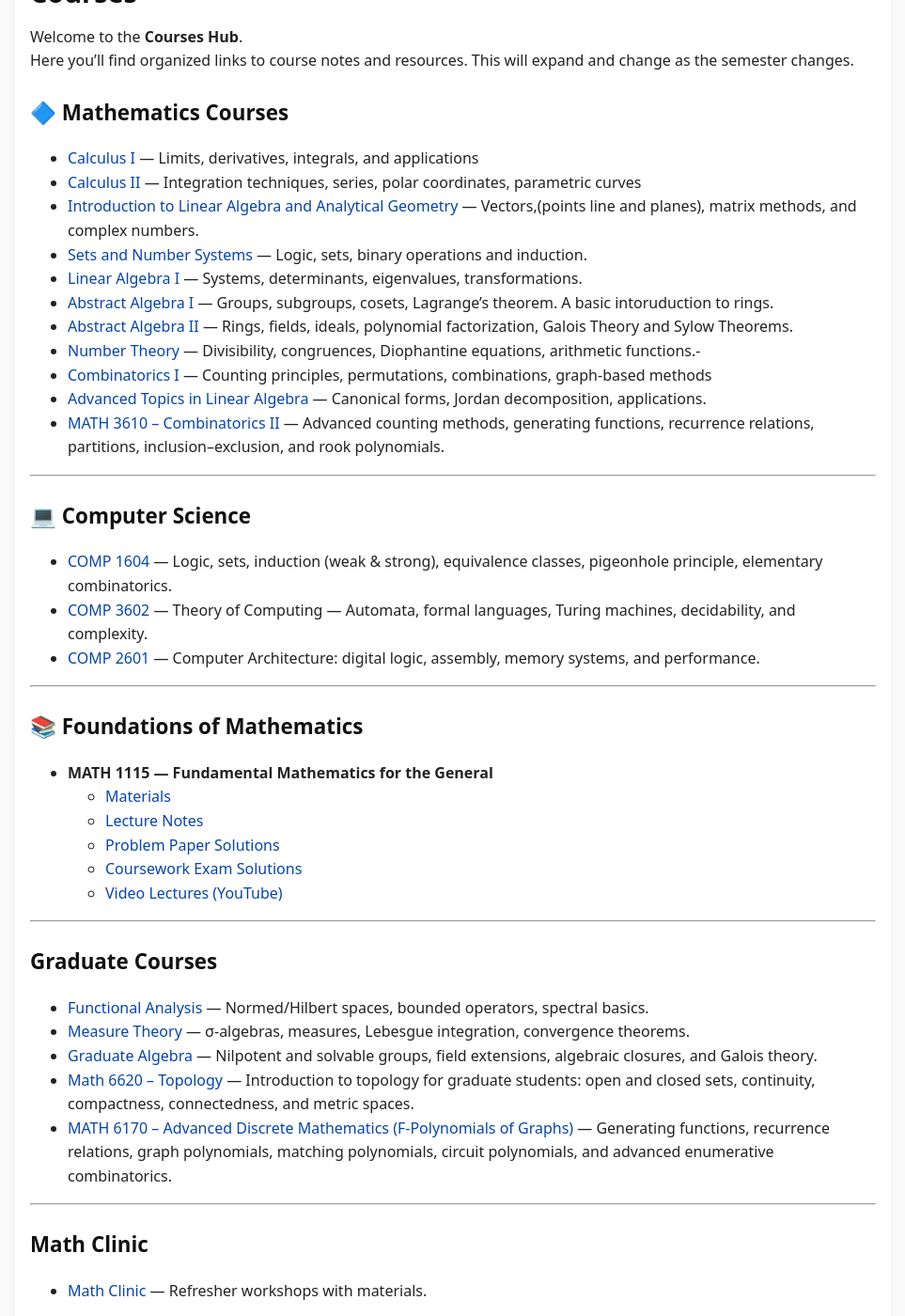
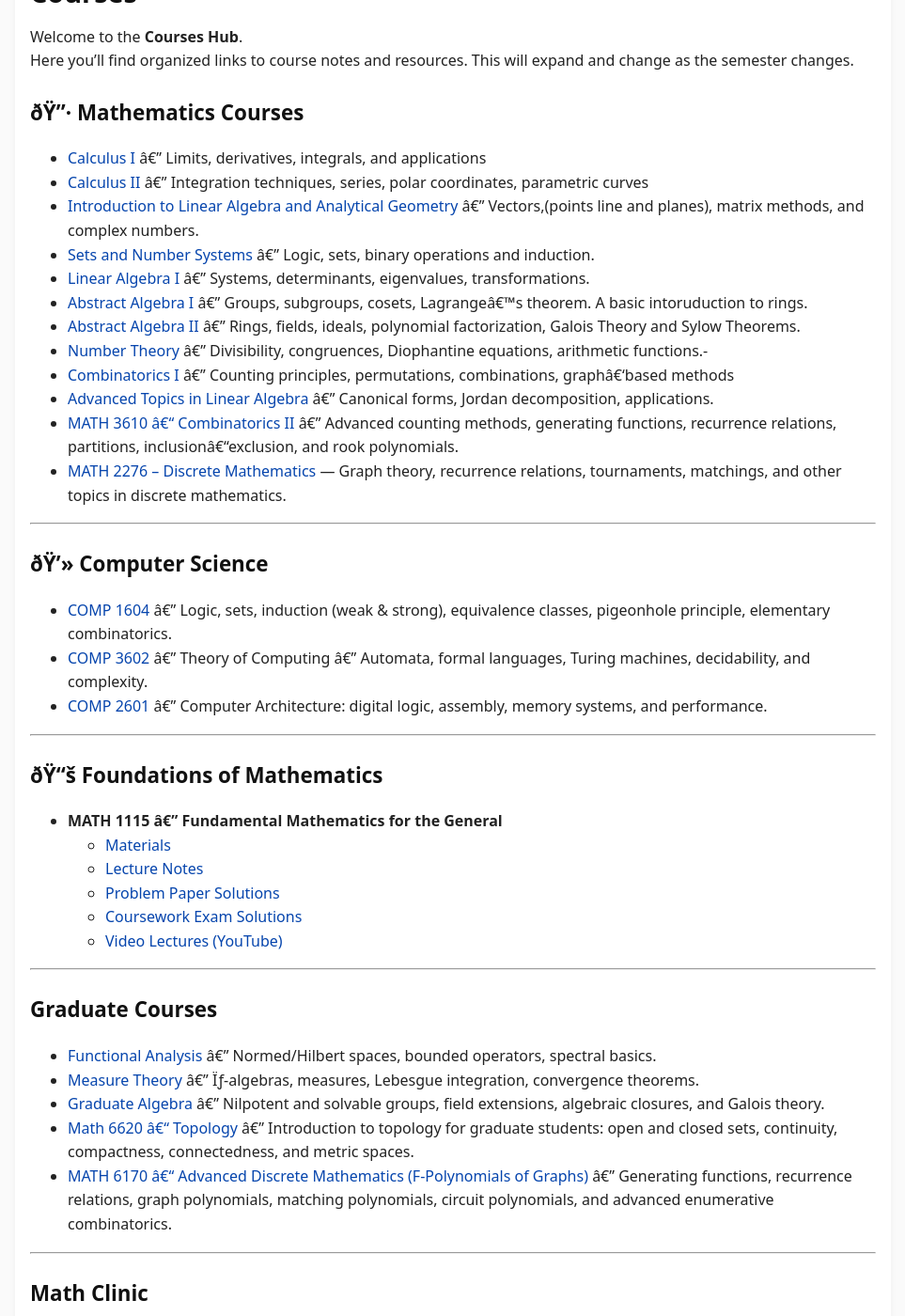
Before and after one commit to SaleemKamaludin/SaleemKamaludin.github.io, a Jekyll site: the page built from courses.md, in a window 1280 px wide and 1400 px high, scrolled down 213 px. Shown: the whole window at 94% size, without its empty margins (158-1121 px from the left). Built offline with Jekyll 4.4.1, drawn with Linux system fonts in a browser that asks for light colours; our own code applies the rules of GitHub Pages for plain Markdown files; some of the changed text lies outside the part shown.

Commit message:
Add MATH 2276 course hub and class notes page

```diff
--- a/courses.md
+++ b/courses.md
@@ -10,34 +10,35 @@ Welcome to the **Courses Hub**.
 Here you'll find organized links to course notes and resources. This will expand and change as the semester changes.
 
 
-## 🔷 Mathematics Courses
+## ðŸ”· Mathematics Courses
 
-- [Calculus I]({% link courses/calculus1.md %}) — Limits, derivatives, integrals, and applications
-- [Calculus II]({% link courses/calculus2.md %}) — Integration techniques, series, polar coordinates, parametric curves
-- [Introduction to Linear Algebra and Analytical Geometry]({% link courses/intro-linear-geometry.md %}) — Vectors,(points line and planes),  matrix methods, and complex numbers.
-- [Sets and Number Systems]({% link courses/sets-number-systems.md %}) — Logic, sets, binary operations and induction.
-- [Linear Algebra I]({% link courses/linear-algebra.md %}) — Systems, determinants, eigenvalues, transformations.
-- [Abstract Algebra I]({% link courses/abstract-algebra-1.md %}) — Groups, subgroups, cosets, Lagrange’s theorem. A basic intoruduction to rings.
-- [Abstract Algebra II]({% link courses/abstract-algebra-2.md %}) — Rings, fields, ideals, polynomial factorization, Galois Theory and Sylow Theorems.
-- [Number Theory]({% link courses/number-theory.md %}) — Divisibility, congruences, Diophantine equations, arithmetic functions.-
-- [Combinatorics I]({% link courses/combinatorics.md %}) — Counting principles, permutations, combinations, graph‑based methods
-- [Advanced Topics in Linear Algebra]({{ link courses/advanced-linear-algebra.md }}) — Canonical forms, Jordan decomposition, applications.
-- [MATH 3610 – Combinatorics II]({% link courses/combinatorics-ii/index.md %}) — Advanced counting methods, generating functions, recurrence relations, partitions, inclusion–exclusion, and rook polynomials.
+- [Calculus I]({% link courses/calculus1.md %}) â€” Limits, derivatives, integrals, and applications
+- [Calculus II]({% link courses/calculus2.md %}) â€” Integration techniques, series, polar coordinates, parametric curves
+- [Introduction to Linear Algebra and Analytical Geometry]({% link courses/intro-linear-geometry.md %}) â€” Vectors,(points line and planes),  matrix methods, and complex numbers.
+- [Sets and Number Systems]({% link courses/sets-number-systems.md %}) â€” Logic, sets, binary operations and induction.
+- [Linear Algebra I]({% link courses/linear-algebra.md %}) â€” Systems, determinants, eigenvalues, transformations.
+- [Abstract Algebra I]({% link courses/abstract-algebra-1.md %}) â€” Groups, subgroups, cosets, Lagrangeâ€™s theorem. A basic intoruduction to rings.
+- [Abstract Algebra II]({% link courses/abstract-algebra-2.md %}) â€” Rings, fields, ideals, polynomial factorization, Galois Theory and Sylow Theorems.
+- [Number Theory]({% link courses/number-theory.md %}) â€” Divisibility, congruences, Diophantine equations, arithmetic functions.-
+- [Combinatorics I]({% link courses/combinatorics.md %}) â€” Counting principles, permutations, combinations, graphâ€‘based methods
+- [Advanced Topics in Linear Algebra]({{ link courses/advanced-linear-algebra.md }}) â€” Canonical forms, Jordan decomposition, applications.
+- [MATH 3610 â€“ Combinatorics II]({% link courses/combinatorics-ii/index.md %}) â€” Advanced counting methods, generating functions, recurrence relations, partitions, inclusionâ€“exclusion, and rook polynomials.
+- [MATH 2276 – Discrete Mathematics]({{ '/courses/math-2276/' | relative_url }}) — Graph theory, recurrence relations, tournaments, matchings, and other topics in discrete mathematics.
 
 ---
 
-## 💻 Computer Science
+## ðŸ’» Computer Science
 
-- [COMP 1604]({{ '/courses/comp1604/' | relative_url }}) — Logic, sets, induction (weak & strong), equivalence classes, pigeonhole principle, elementary combinatorics.
-- [COMP 3602](./theory-of-computing/) — Theory of Computing — Automata, formal languages, Turing machines, decidability, and complexity.
-- [COMP 2601](./computer-architecture/) — Computer Architecture: digital logic, assembly, memory systems, and performance.
+- [COMP 1604]({{ '/courses/comp1604/' | relative_url }}) â€” Logic, sets, induction (weak & strong), equivalence classes, pigeonhole principle, elementary combinatorics.
+- [COMP 3602](./theory-of-computing/) â€” Theory of Computing â€” Automata, formal languages, Turing machines, decidability, and complexity.
+- [COMP 2601](./computer-architecture/) â€” Computer Architecture: digital logic, assembly, memory systems, and performance.
 
 
 ---
 
-## 📚 Foundations of Mathematics
+## ðŸ“š Foundations of Mathematics
 
-- **MATH 1115 — Fundamental Mathematics for the General**
+- **MATH 1115 â€” Fundamental Mathematics for the General**
   - [Materials]({{ '/courses/math-1115/' | relative_url }})
   - [Lecture Notes]({{ '/courses/math-1115/lecture-notes/' | relative_url }})
   - [Problem Paper Solutions]({{ '/courses/math-1115/problem-paper-solutions/' | relative_url }})
@@ -49,11 +50,11 @@ Here you'll find organized links to course notes and resources. This will expand
 
 ## Graduate Courses
 
-- <a href="{{ '/courses/graduate/functional-analysis/' | relative_url }}">Functional Analysis</a> — Normed/Hilbert spaces, bounded operators, spectral basics.
-- <a href="{{ '/courses/graduate/measure-theory/' | relative_url }}">Measure Theory</a> — σ-algebras, measures, Lebesgue integration, convergence theorems.
-- <a href="{{ '/courses/graduate/abstract-algebra/' | relative_url }}">Graduate Algebra</a> — Nilpotent and solvable groups, field extensions, algebraic closures, and Galois theory.
-- <a href="{{ '/courses/graduate/topology/' | relative_url }}">Math 6620 – Topology</a> — Introduction to topology for graduate students: open and closed sets, continuity, compactness, connectedness, and metric spaces.
-- <a href="{{ '/courses/graduate/advanced-discrete-mathematics/' | relative_url }}">MATH 6170 – Advanced Discrete Mathematics (F-Polynomials of Graphs)</a> — Generating functions, recurrence relations, graph polynomials, matching polynomials, circuit polynomials, and advanced enumerative combinatorics.
+- <a href="{{ '/courses/graduate/functional-analysis/' | relative_url }}">Functional Analysis</a> â€” Normed/Hilbert spaces, bounded operators, spectral basics.
+- <a href="{{ '/courses/graduate/measure-theory/' | relative_url }}">Measure Theory</a> â€” Ïƒ-algebras, measures, Lebesgue integration, convergence theorems.
+- <a href="{{ '/courses/graduate/abstract-algebra/' | relative_url }}">Graduate Algebra</a> â€” Nilpotent and solvable groups, field extensions, algebraic closures, and Galois theory.
+- <a href="{{ '/courses/graduate/topology/' | relative_url }}">Math 6620 â€“ Topology</a> â€” Introduction to topology for graduate students: open and closed sets, continuity, compactness, connectedness, and metric spaces.
+- <a href="{{ '/courses/graduate/advanced-discrete-mathematics/' | relative_url }}">MATH 6170 â€“ Advanced Discrete Mathematics (F-Polynomials of Graphs)</a> â€” Generating functions, recurrence relations, graph polynomials, matching polynomials, circuit polynomials, and advanced enumerative combinatorics.
 
 
 ---
@@ -62,22 +63,22 @@ Here you'll find organized links to course notes and resources. This will expand
 
 ## Math Clinic
 
-- [Math Clinic](/courses/math-clinic/) — Refresher workshops with materials.
+- [Math Clinic](/courses/math-clinic/) â€” Refresher workshops with materials.
 
 ---
 ## Other courses
-- [Mathematics for Business]({% link courses/math-for-business.md %}) — Applied mathematics for economics and social sciences
+- [Mathematics for Business]({% link courses/math-for-business.md %}) â€” Applied mathematics for economics and social sciences
 
 ---
 
 
 
-## 🧪 Research work
+## ðŸ§ª Research work
 
-- Graph Theory (Szeged Index) — see research notes.
+- Graph Theory (Szeged Index) â€” see research notes.
 - Counterfeit Drugs Project
 - Codeine Research on practices and attitute.
 
 ---
 
-> *This page is a living document. New materials will appear as they’re prepared and uploaded.*
+> *This page is a living document. New materials will appear as theyâ€™re prepared and uploaded.*
```
Also changed, not shown: courses/math-2276/index.md (added, +22 -0 lines), courses/math-2276/notes-from-class/index.md (added, +21 -0 lines).
